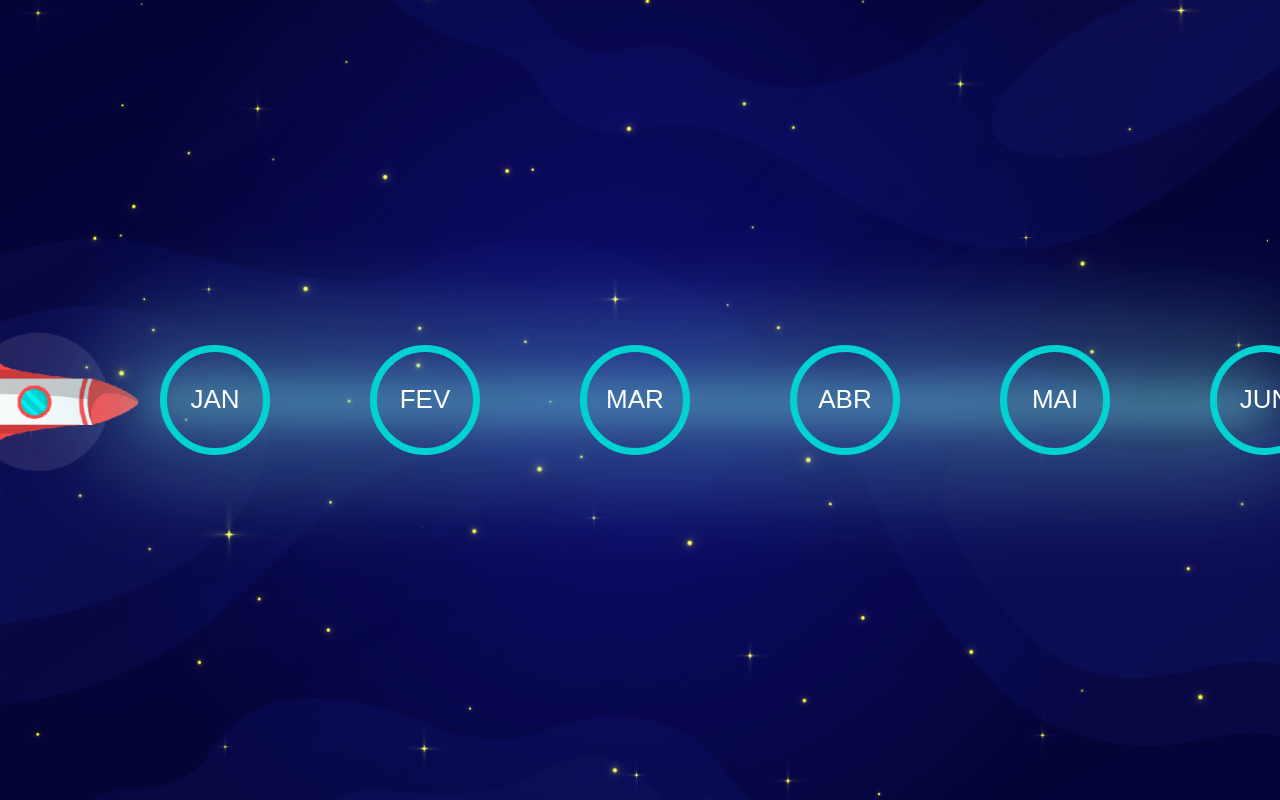
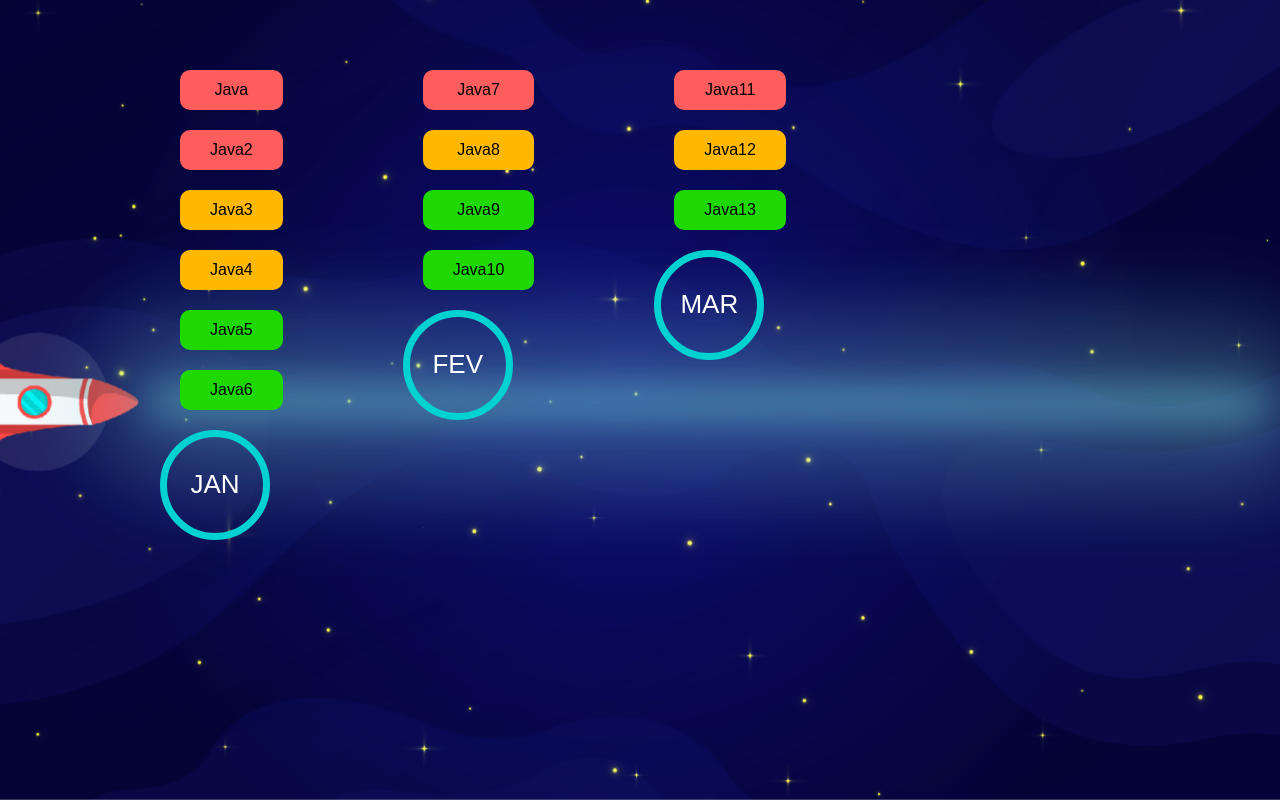
Before and after one commit to brendaraylla/mentoria-vuejs-roadmap, a Vue app: page /#/roadmap in a window 1280 px wide. Built offline with nearby package versions, Linux system fonts and the light colour scheme.

Commit message:
mock and services

```diff
--- a/src/app/Kanban/index.vue
+++ b/src/app/Kanban/index.vue
@@ -6,14 +6,16 @@
             </router-link>
             <div class="todo">
                 <h2 class="status">TO DO</h2>
-                <card-item></card-item>
+                <card-item class="todo__card" v-for="card in status.todo" :key="card.id" :card="card" :status="'todo'" :fromPath="true"></card-item>
             </div>
             <div class="doing">
                 <h2 class="status">DOING</h2>
+                <card-item v-for="card in status.doing" :key="card.id" :card="card" :status="'doing'" :fromPath="true"></card-item>
 
             </div>
             <div class="done">
                 <h2 class="status">DONE</h2>
+                <card-item v-for="card in status.done" :key="card.id" :card="card" :status="'done'" :fromPath="true"></card-item>
 
             </div>
         </div>
@@ -22,10 +24,31 @@
 
 <script>
 import Card from '@/components/card';
+import KanbanService from '@/service/KanbanService';
 
 export default {
+    data() {
+        return {
+            status: []
+        }
+    },
     components: {
         "card-item": Card
+    },
+    created() {
+        const service = new KanbanService();
+        this.status = service.getCardsFromMonth(this.month, this.year);
+        console.log(status)
+    },
+    props: {
+        year: {
+            type: Number,
+            required: true
+        },
+        month: {
+            type: String,
+            required: true
+        },
     }
 
 }
@@ -60,6 +83,8 @@ export default {
         display: flex
         flex-direction: column
         border-right: 2px solid $color-blue
+        &__card
+            height: 10%
     .doing
         flex: 1
         display: flex
--- a/src/app/Roadmap/index.vue
+++ b/src/app/Roadmap/index.vue
@@ -1,41 +1,8 @@
 <template>
     <div class="content">
         <div class="row">
-            <div class="col">
-                <months-roadmap nameMonth="JAN"></months-roadmap>
-            </div>
-            <div class="col">
-                <months-roadmap nameMonth="FEV"></months-roadmap>
-            </div>
-            <div class="col">
-                <months-roadmap nameMonth="MAR"></months-roadmap>
-            </div>
-            <div class="col">
-                <months-roadmap nameMonth="ABR"></months-roadmap>
-            </div>
-            <div class="col">
-                <months-roadmap nameMonth="MAI"></months-roadmap>
-            </div>
-            <div class="col">
-                <months-roadmap nameMonth="JUN"></months-roadmap>
-            </div>
-            <div class="col">
-                <months-roadmap nameMonth="JUL"></months-roadmap>
-            </div>
-            <div class="col">
-                <months-roadmap nameMonth="AGO"></months-roadmap>
-            </div>
-            <div class="col">
-                <months-roadmap nameMonth="SET"></months-roadmap>
-            </div>
-            <div class="col">
-                <months-roadmap nameMonth="OUT"></months-roadmap>
-            </div>
-            <div class="col">
-                <months-roadmap nameMonth="NOV"></months-roadmap>
-            </div>
-            <div class="col">
-                <months-roadmap nameMonth="DEZ"></months-roadmap>
+            <div class="col" v-for="month in months" :key="month.id">
+                <months-roadmap :month="month"></months-roadmap>
             </div>
         </div>
     </div>
@@ -43,12 +10,24 @@
 
 <script>
 import Months from "./months";
+import RoadmapService from "@/service/RoadmapService";
 
 export default {
+    data() {
+        return {
+            months: []
+        }
+    },
     components: {
         'months-roadmap': Months,
+    },
+    methods: {
+
+    },
+    created() {
+        const service = new RoadmapService();
+        this.months = service.getMonths();
     }
-
 
 };
 
@@ -83,6 +62,7 @@ export default {
     .col
         align-self: center
         display: flex
+        height: 100%
         padding: 80px
     +media-min-sm
     +media-min-md
--- a/src/app/Roadmap/months.vue
+++ b/src/app/Roadmap/months.vue
@@ -1,16 +1,37 @@
 <template>
     <div class="content">
-        <router-link :to="{ name: 'Kanban', params: {month: nameMonth} }">
-            <button class="months">{{ nameMonth }}</button>
-        </router-link>
+        <card-item v-for="card in month.status.todo"  :key="card.id" :card="card" :status="'todo'"  :fromPath="false"></card-item>
+        <card-item v-for="card in month.status.doing" :key="card.id" :card="card" :status="'doing'" :fromPath="false"></card-item>
+        <card-item v-for="card in month.status.done"  :key="card.id" :card="card" :status="'done'"  :fromPath="false"></card-item>
+        <div class="button">
+            <router-link :to="{ name: 'Kanban', params: {year: month.year, month: month.name} }">
+                <button class="months">{{ monthUpperCase }}</button>
+            </router-link>
+        </div>
     </div>
 </template>
 
 <script>
+import card from "@/components/card";
+
 export default {
     props: {
-        nameMonth: String,
-        required: true,
+        month: {
+            type: Object,
+            required: true,
+        },
+
+    },
+    computed: {
+        monthUpperCase() {
+            return this.month.name.toUpperCase();
+        }
+    },
+    components: {
+        "card-item" : card
+    },
+    mounted() {
+        console.log(this.month.status);
     }
 
 }
@@ -20,12 +41,19 @@ export default {
 @import '@/styles/defaults/mobileFirst.sass'
 @import '@/styles/defaults/variable.sass'
 
+.content
+    overflow: hidden
+
+.button
+    display: flex
+    align-items: center
+
 .months
+    cursor: pointer
     background: transparent
     color: $color-font
     border: 5px solid $color-blue
     height: 65px
-    width: 65px
     border-radius: 50%
     padding: 5px
     font-size: 18px
--- a/src/components/card.vue
+++ b/src/components/card.vue
@@ -1,7 +1,7 @@
 <template>
-    <div class="card-content">
-        <h2 >{{ card.title }}</h2>
-        <p>Lorem ipsum dolor sit amet consectetur adipisicing elit</p>
+    <div class="card-content" :class="bindClass">
+        <div v-text="card.title"></div>
+        <p v-if="fromPath" v-text="card.description"></p>
     </div>
 </template>
 
@@ -11,7 +11,35 @@ import Card from '@/entity/Card';
 export default {
     data() {
         return {
-            card: new Card()
+            // status: "doing"
+        }
+    },
+    props: {
+        card: {
+            type: Object,
+            required: true
+        },
+        status: {
+            type: String,
+            required: true
+        },
+        fromPath: {
+            type: Boolean,
+            required: true
+        },
+    },
+    computed: {
+        bindClass() {
+            // { 'todo': status == 'todo', 'doing': status == 'doing', 'done': status == 'done' }
+            if (this.status == 'todo') {
+                return { 'todo': true};
+            }
+            if (this.status == 'doing') {
+                return { 'doing': true};
+            }
+            if (this.status == 'done') {
+                return { 'done': true};
+            }
         }
     }
 
@@ -21,10 +49,21 @@ export default {
 <style lang="sass" scoped>
 @import '@/styles/defaults/variable.sass'
 
-.card-content
-    margin: 0 40px
-    background-color: #FE5D5D
-    width: 370px
+.todo,
+.doing,
+.done
+    padding: 0 30px
+    margin: 20px
     border-radius: 10px
-    color: #fff
+    height: 40px
+    display: flex
+    align-items: center
+    justify-content: space-around
+
+.todo
+    background-color: $color-todo
+.doing
+    background-color: $color-doing
+.done
+    background-color: $color-done
 </style>
--- a/src/router/index.js
+++ b/src/router/index.js
@@ -19,9 +19,10 @@ export default new Router({
       component: Roadmap,
     },
     {
-      path: '/roadmap/kanban/:month',
+      path: '/roadmap/kanban/:year/:month',
       name: 'Kanban',
-      component: Kanban
+      component: Kanban,
+      props: true
     }
   ],
 });
--- /dev/null
+++ b/src/service/KanbanService.js
@@ -0,0 +1,9 @@
+import mock from "./MockMonths";
+
+export default class KanbanService {
+
+    getCardsFromMonth(month, year) {
+        return mock.find( kanban => (kanban.year == year && kanban.name == month) ).status;
+
+    }
+}
--- /dev/null
+++ b/src/service/MockMonths.json
@@ -0,0 +1,106 @@
+[
+    {
+        "id": 1,
+        "name": "jan",
+        "year": 2019,
+        "status": {
+            "todo": [
+                {
+                    "id": 1,
+                    "title": "Java",
+                    "description": "seila"
+                },
+                {
+                    "id": 2,
+                    "title": "Java2",
+                    "description": "seila2"
+                }
+            ],
+            "doing": [
+                {
+                    "id": 3,
+                    "title": "Java3",
+                    "description": "seila3"
+                },
+                {
+                    "id": 4,
+                    "title": "Java4",
+                    "description": "seila4"
+                }
+            ],
+            "done": [
+                {
+                    "id": 5,
+                    "title": "Java5",
+                    "description": "seila5"
+                },
+                {
+                    "id": 6,
+                    "title": "Java6",
+                    "description": "seila6"
+                }
+            ]
+        }
+    },
+    {
+        "id": 2,
+        "name": "fev",
+        "year": 2019,
+        "status": {
+            "todo": [
+                {
+                    "id": 7,
+                    "title": "Java7",
+                    "description": "seila7"
+                }
+            ],
+            "doing": [
+                {
+                    "id": 8,
+                    "title": "Java8",
+                    "description": "seila8"
+                }
+            ],
+            "done": [
+                {
+                    "id": 9,
+                    "title": "Java9",
+                    "description": "seila9"
+                },
+                {
+                    "id": 10,
+                    "title": "Java10",
+                    "description": "seila10"
+                }
+            ]
+        }
+    },
+    {
+        "id": 3,
+        "name": "mar",
+        "year": 2019,
+        "status": {
+            "todo": [
+                {
+                    "id": 11,
+                    "title": "Java11",
+                    "description": "seila11"
+                }
+            ],
+            "doing": [
+                {
+                    "id": 12,
+                    "title": "Java12",
+                    "description": "seila12"
+                }
+            ],
+            "done": [
+                {
+                    "id": 13,
+                    "title": "Java13",
+                    "description": "seila13"
+                }
+            ]
+        }
+    }
+]
--- /dev/null
+++ b/src/service/RoadmapService.js
@@ -0,0 +1,9 @@
+import mock from "./MockMonths";
+
+export default class RoadmapService {
+
+    getMonths() {
+        return mock;
+    }
+
+}
```
Also changed, not shown: src/entity/Kanban.js (+5 -2 lines), src/service/CardService.js (deleted).
